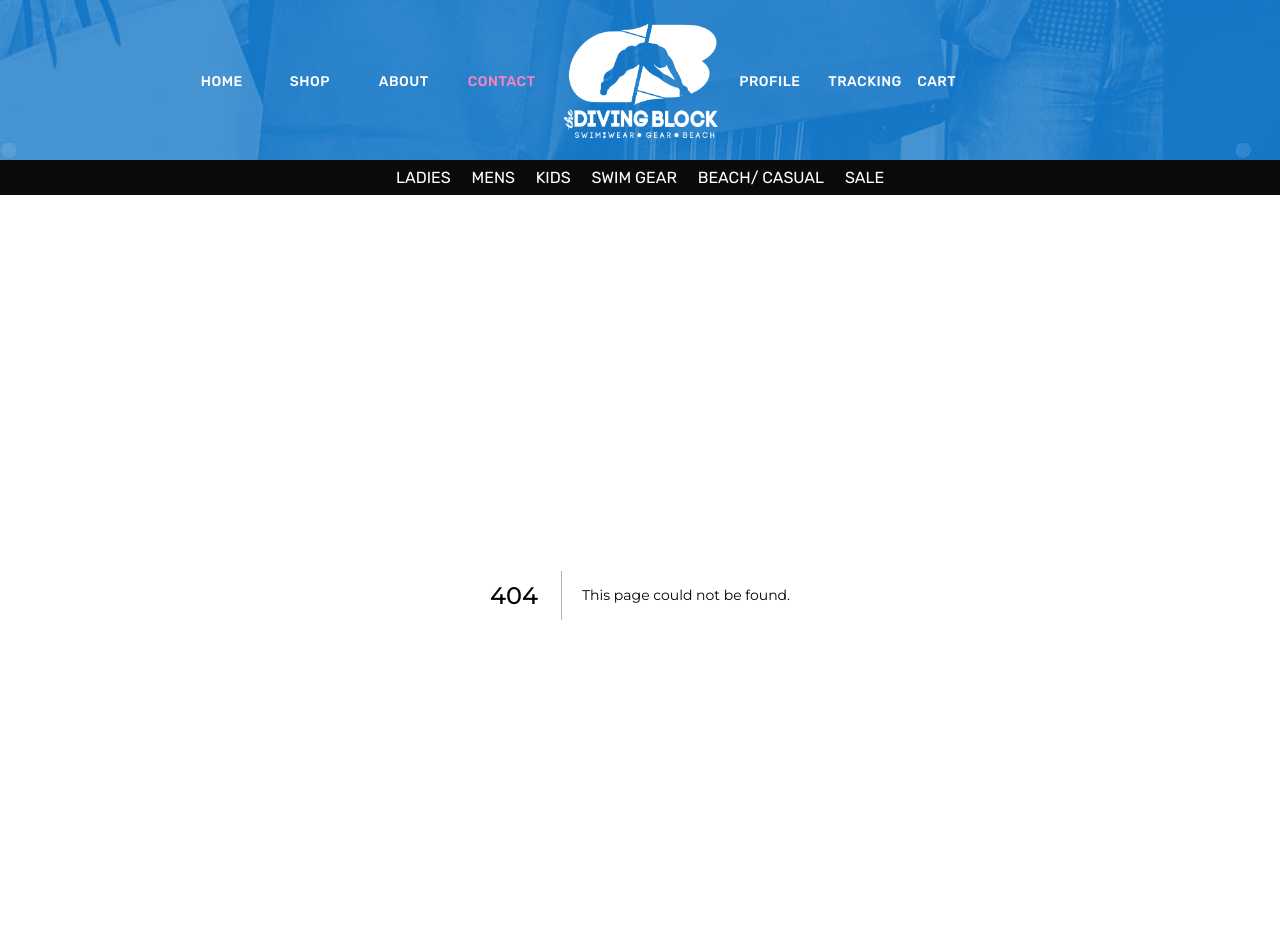
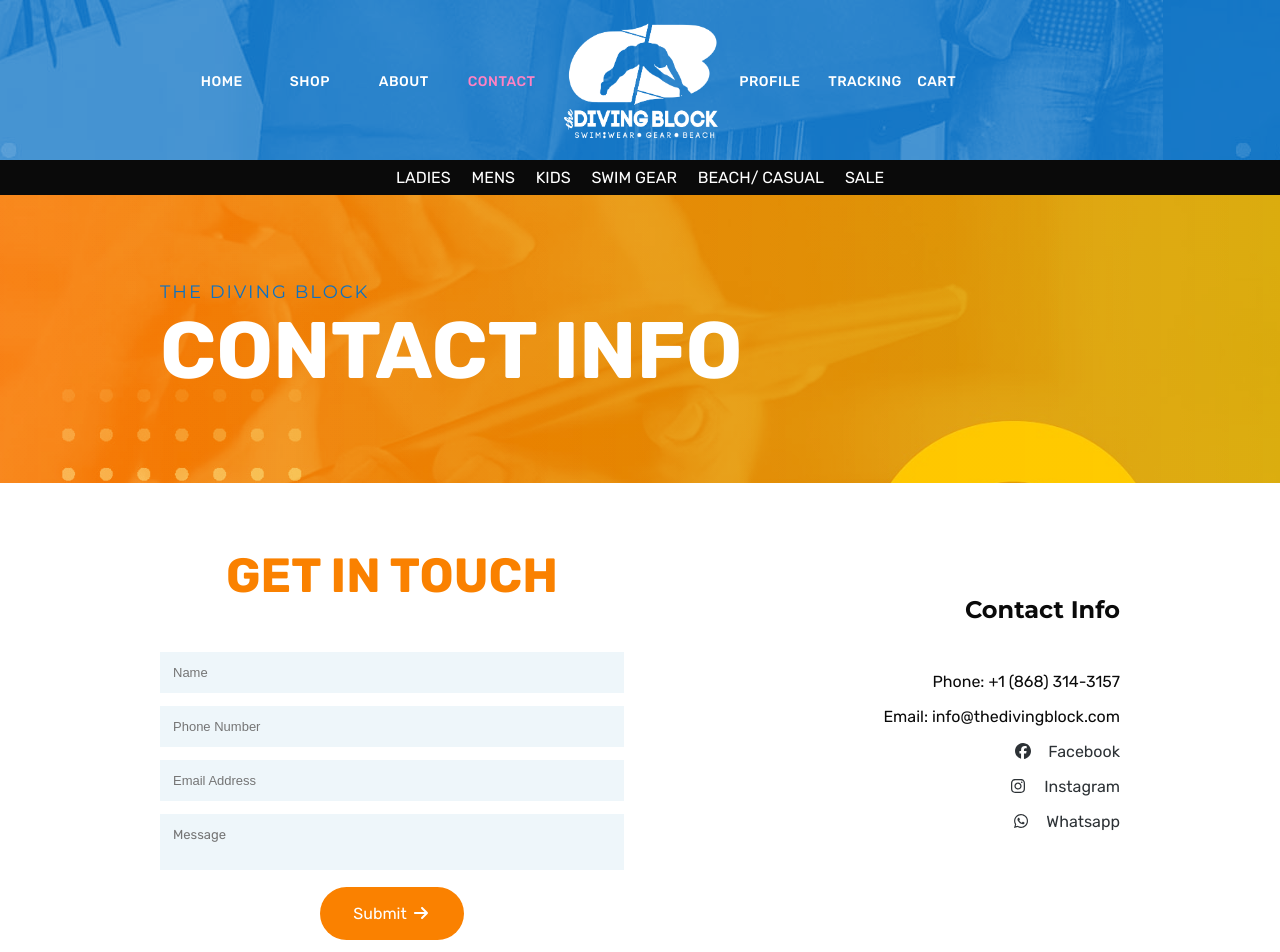
Before and after one commit to jordzlake/the-diving-block, a Next.js app: page /contact in a window 1280 px wide. Before the commit this address had no page. Shown: the top 952 px of the page. Built offline with nearby package versions, Linux system fonts and the light colour scheme.

Commit message:
aboutContact

```diff
--- /dev/null
+++ b/app/contact/contact.css
@@ -0,0 +1,158 @@
+.contact-banner-content-container {
+  width: 100%;
+  background-image: url(/images/contact.jpg);
+  background-size: cover;
+  display: flex;
+  flex-direction: column;
+  height: 12em;
+  background-position: right;
+  justify-content: center;
+}
+
+.contact-banner-content-container::after {
+  width: 100%;
+  content: "";
+  z-index: 3;
+  background: linear-gradient(
+    270deg,
+    rgba(255, 219, 12, 0.829) 0%,
+    rgb(255 182 100) 117%
+  );
+  height: 100%;
+  top: 0;
+  position: absolute;
+  left: 0;
+  mix-blend-mode: hard-light;
+}
+
+.contact-banner-content-subtitle {
+  font-family: var(--font-montserrat);
+  color: var(--blue);
+  letter-spacing: 2px;
+  font-weight: 400;
+  text-transform: uppercase;
+  font-size: medium;
+  z-index: 4;
+}
+
+.contact-banner-content-title {
+  font-family: var(--font-rubik);
+  color: var(--white);
+  font-weight: 700;
+  text-transform: uppercase;
+  font-size: 3em;
+  z-index: 4;
+}
+
+.contact-content-container {
+  display: flex;
+  flex-direction: column;
+  gap: 2em;
+  margin: 4em 0;
+}
+
+.contact-content-first h2 {
+  text-align: center;
+  font-size: 3em;
+  font-family: var(--font-rubik);
+  font-weight: 700;
+  text-transform: uppercase;
+  color: var(--orange);
+  margin-bottom: 1em;
+}
+
+.contact-content-first form {
+  text-align: center;
+  overflow: scroll;
+}
+
+.contact-content-first input,
+.contact-content-first textarea {
+  width: 100%;
+  background-color: var(--text-box);
+  border: none;
+  color: var(--text-box-text);
+  padding: 1em;
+  font-size: small;
+  margin-bottom: 1em;
+  resize: none;
+}
+
+.contact-content-first button {
+  background-color: var(--orange);
+  border: none;
+  color: var(--white);
+  padding: 1em 2em;
+  font-size: medium;
+  border-radius: 30px;
+  border: 1px solid transparent;
+  transition: all 0.2s ease-in-out;
+}
+
+.contact-content-first button:hover {
+  border: 1px solid var(--orange);
+  background-color: var(--white);
+  color: var(--orange);
+  cursor: pointer;
+}
+
+.contact-content-second h2 {
+  color: var(--darker);
+  text-align: center;
+  margin: 2em 0 2em;
+}
+
+.contact-content-second p {
+  color: var(--darker);
+  margin: 1em 0;
+}
+
+.contact-content-second li a {
+  color: var(--text-box-text);
+}
+.contact-content-second li {
+  margin: 1em 0;
+}
+
+@media (min-width: 480px) {
+  .contact-banner-content-title {
+    font-size: 4em;
+  }
+  .contact-banner-content-subtitle {
+    font-size: large;
+  }
+}
+
+@media (min-width: 980px) {
+  .contact-content-container {
+    flex-direction: row;
+    gap: 2em;
+  }
+  .contact-content-first {
+    width: 50%;
+  }
+
+  .contact-content-second {
+    width: 50%;
+    text-align: right;
+  }
+
+  .contact-content-second h2 {
+    text-align: right;
+  }
+}
+
+@media (min-width: 1100px) {
+  .contact-banner-content-container {
+    padding: 0 var(--g-padding);
+  }
+  .contact-banner-content-container {
+    height: 18em;
+  }
+  .contact-banner-content-title {
+    font-size: 5em;
+  }
+  .contact-banner-content-subtitle {
+    font-size: large;
+  }
+}
--- /dev/null
+++ b/app/contact/page.jsx
@@ -0,0 +1,86 @@
+import "@/app/contact/contact.css";
+import Link from "next/link";
+import Image from "next/image";
+import { FontAwesomeIcon } from "@fortawesome/react-fontawesome";
+import {
+  faFacebook,
+  faInstagram,
+  faWhatsapp,
+} from "@fortawesome/free-brands-svg-icons";
+import { faArrowRight } from "@fortawesome/free-solid-svg-icons";
+
+const Contact = () => {
+  return (
+    <main>
+      <section className="contact-container">
+        <div className="contact-banner-content-container container">
+          <span className="contact-banner-content-subtitle">
+            The Diving Block
+          </span>
+          <h1 className="contact-banner-content-title">Contact Info</h1>
+        </div>
+        <div className="contact-content-container container">
+          <div className="contact-content-first">
+            <form className="contact-form" action="submit">
+              <h2>Get In touch</h2>
+              <input name="name" type="text" placeholder="Name" />
+              <input name="phone" type="tel" placeholder="Phone Number" />
+              <input name="email" type="email" placeholder="Email Address" />
+              <textarea name="Message" placeholder="Message" id="" />
+              <button>
+                Submit <FontAwesomeIcon icon={faArrowRight} />
+              </button>
+            </form>
+          </div>
+          <div className="contact-content-second">
+            <h2>Contact Info</h2>
+            <p>
+              Phone: <span>+1 (868) 314-3157</span>
+            </p>
+            <p>
+              Email: <span>info@thedivingblock.com</span>
+            </p>
+
+            <ul className="contact-content-grid-links">
+              <li>
+                <Link
+                  className="contact-content-grid-link"
+                  href="https://www.facebook.com/thedivingblock/"
+                >
+                  <span className="contact-content-brand-logo">
+                    <FontAwesomeIcon icon={faFacebook} />
+                  </span>
+                  &nbsp;&nbsp;&nbsp; Facebook
+                </Link>
+              </li>
+              <li>
+                <Link
+                  className="contact-content-grid-link"
+                  href="https://www.instagram.com/thedivingblock/"
+                >
+                  <span className="contact-content-brand-logo">
+                    <FontAwesomeIcon icon={faInstagram} />
+                  </span>
+                  &nbsp;&nbsp;&nbsp; Instagram
+                </Link>
+              </li>
+              <li>
+                <Link
+                  className="contact-content-grid-link"
+                  href="https://api.whatsapp.com/send/?phone=18683143157&text&app_absent=0"
+                >
+                  <span className="contact-content-brand-logo">
+                    <FontAwesomeIcon icon={faWhatsapp} />
+                  </span>
+                  &nbsp;&nbsp;&nbsp; Whatsapp
+                </Link>
+              </li>
+            </ul>
+          </div>
+        </div>
+      </section>
+    </main>
+  );
+};
+
+export default Contact;
--- a/app/globals.css
+++ b/app/globals.css
@@ -3,6 +3,8 @@
   --white: #fff;
   --dark-blue: #23444e;
   --pink: #ff82c3;
+  --text-box: #eef6fa;
+  --text-box-text: #2d3236;
   --grey: #b5b5b5;
   --dark: #515151;
   --darker: #0a0a0a;
```
Also changed, not shown: app/about/about.css (+32 -1 lines), public/images/contact.jpg (added).
